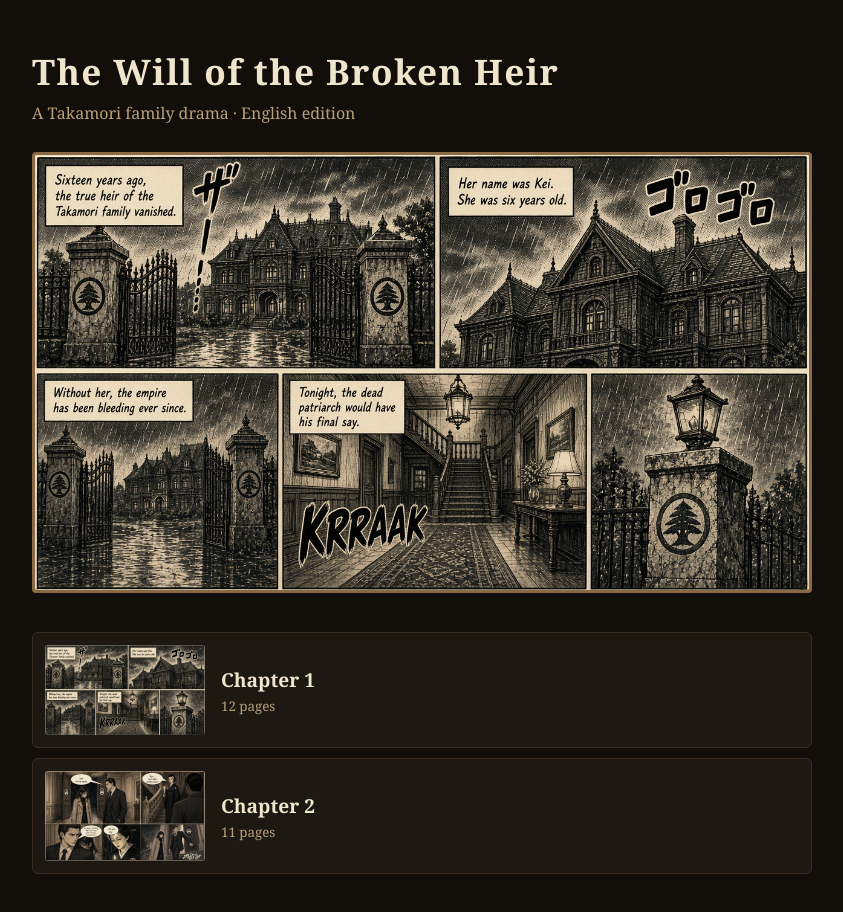
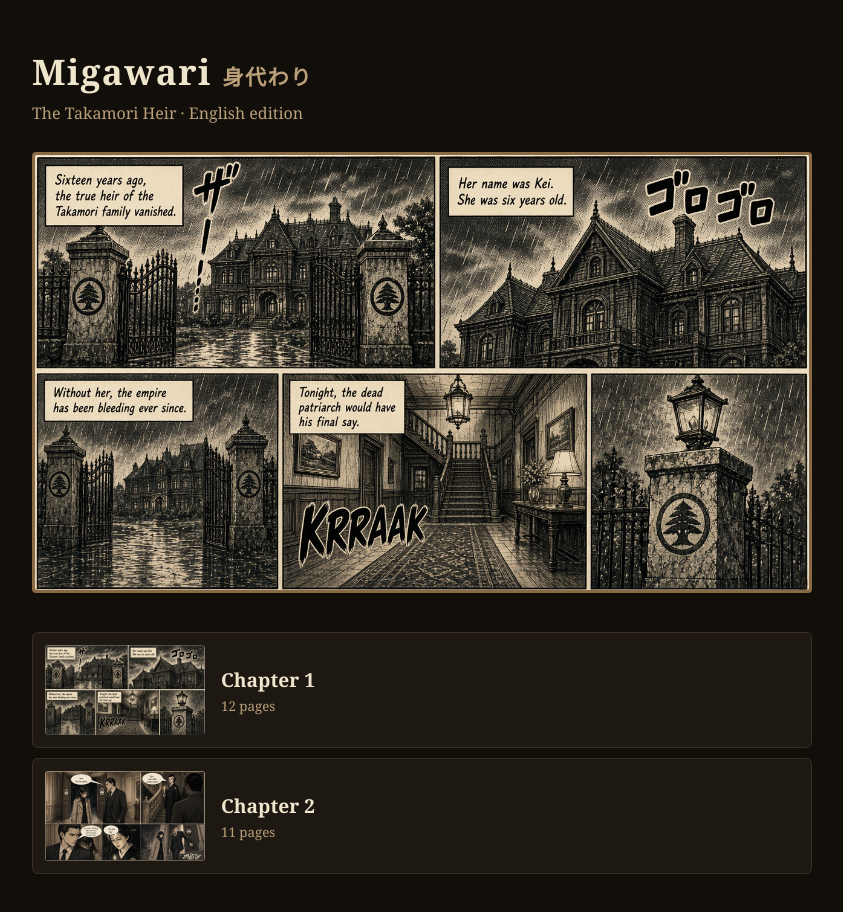
Before and after one commit to zmmwwdkrvz-sketch/broken-heir, a plain HTML site: page index.html in a window 1280 px wide. Shown: the whole page, without its empty margins (218-1061 px from the left). Drawn offline with Linux system fonts and the light colour scheme.

Commit message:
Series title: Migawari

```diff
--- a/index.html
+++ b/index.html
@@ -1,7 +1,7 @@
 <!doctype html>
 <html lang="en"><head><meta charset="utf-8">
 <meta name="viewport" content="width=device-width,initial-scale=1,viewport-fit=cover">
-<title>The Will of the Broken Heir</title>
+<title>Migawari 身代わり</title>
 <style>
 :root{--ink:#1b1510;--paper:#efe4cc;--sep:#8a6a45}
 *{box-sizing:border-box}html,body{margin:0;height:100%;background:#120e0a;color:var(--paper);font-family:Georgia,serif}
@@ -26,8 +26,8 @@ h1{font-size:2.2em;letter-spacing:.04em;margin:.2em 0}.sub{color:#b9a07a;margin-
 @media (max-width:600px){.ch img{width:110px}#bar{font-size:12px}#pageLbl{display:none}}
 </style></head><body>
 <div id="home">
-  <h1>The Will of the Broken Heir</h1>
-  <div class="sub">A Takamori family drama · English edition</div>
+  <h1>Migawari <span style="font-size:.6em;color:#b9a07a">身代わり</span></h1>
+  <div class="sub">The Takamori Heir · English edition</div>
   <img class="cover" src="img/ch1/p01.jpg" alt="Chapter 1 opening page">
   <a class="resume" id="resumeBtn" style="display:none"></a>
   <div id="list"></div>
```
